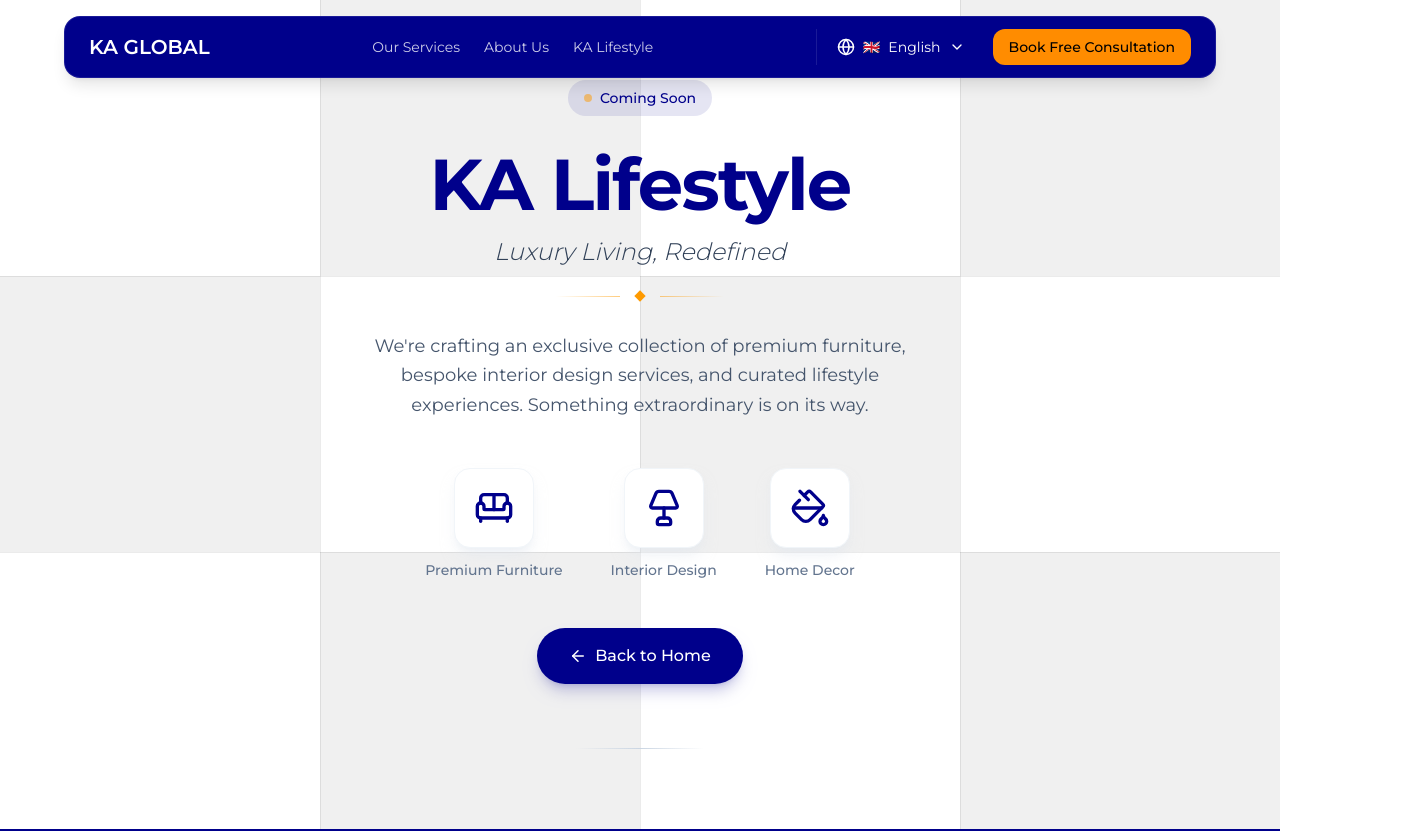
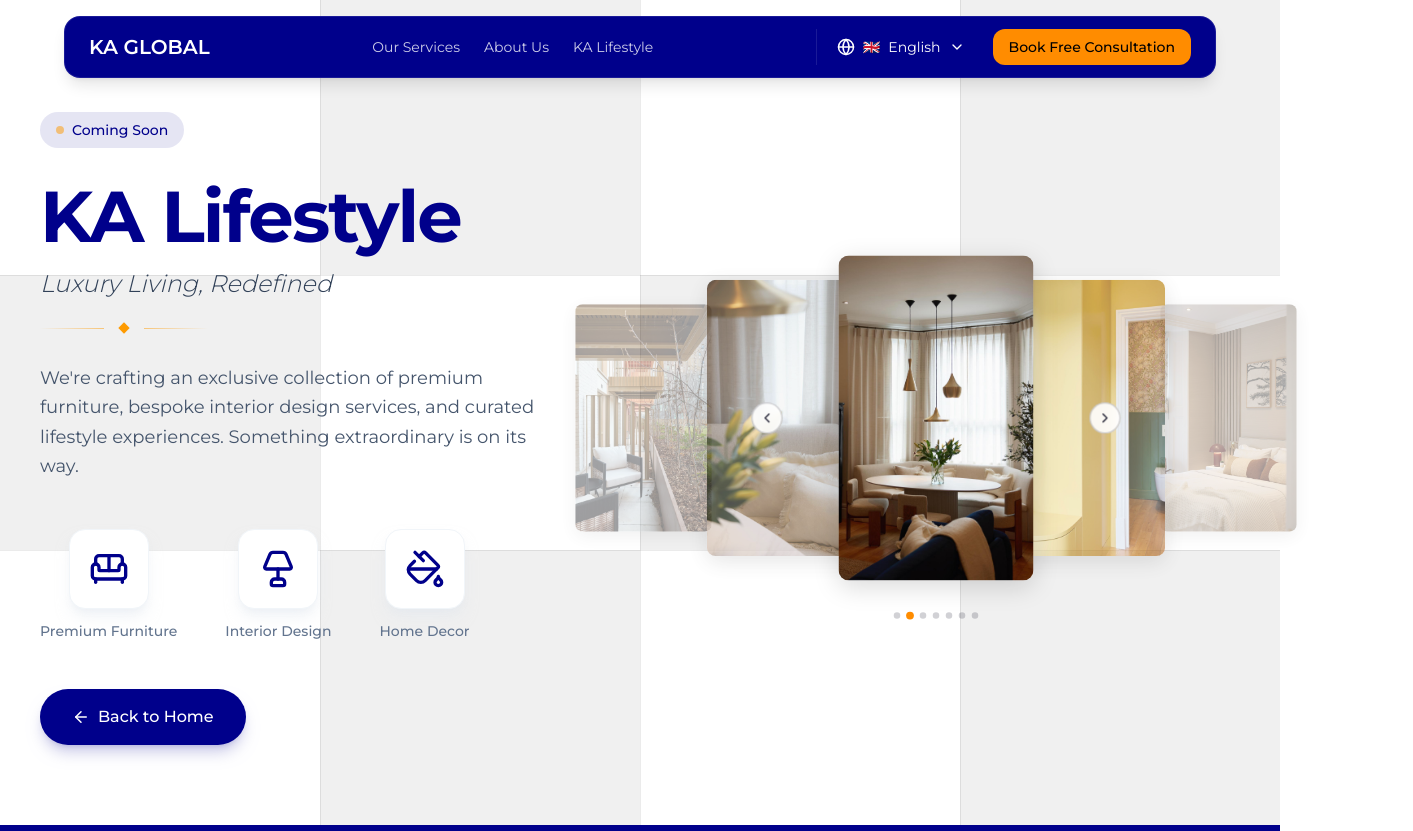
Before and after one commit to TekinDabaj/kemal-bey-project-real-estate-website, a Next.js app: page /en/lifestyle in a window 1280 px wide. Shown: the top 831 px of the page, 1413 px wide, since content can reach past the window. Built offline with nearby package versions, Linux system fonts and the light colour scheme.

Commit message:
Home pc update

```diff
--- a/app/[locale]/lifestyle/page.tsx
+++ b/app/[locale]/lifestyle/page.tsx
@@ -1,6 +1,7 @@
 import { Link } from '@/i18n/routing'
 import { ArrowLeft, Sofa, Lamp, PaintBucket } from 'lucide-react'
 import { getTranslations } from 'next-intl/server'
+import ImageCarousel from '@/components/ImageCarousel'
 
 export default async function LifestylePage() {
   const t = await getTranslations('lifestyle')
@@ -28,7 +29,9 @@ export default async function LifestylePage() {
         <div className="absolute top-[66.66%] left-0 w-full h-px bg-black/[0.08] dark:bg-white/[0.05]" />
       </div>
 
-      <div className="relative z-10 max-w-3xl mx-auto px-6 text-center py-20">
+      <div className="relative z-10 flex items-center gap-20 w-full max-w-7xl mx-auto px-10 py-20 pt-28">
+        {/* Left: Content */}
+        <div className="flex-1 min-w-0 max-w-lg">
           {/* Badge */}
           <div className="inline-flex items-center gap-2 bg-[#00008B]/10 text-[#00008B] px-4 py-2 rounded-full text-sm font-medium mb-8">
             <span className="w-2 h-2 bg-amber-500 rounded-full animate-pulse" />
@@ -46,25 +49,25 @@ export default async function LifestylePage() {
           </p>
 
           {/* Divider */}
-        <div className="flex items-center justify-center gap-4 mb-8">
+          <div className="flex items-center gap-4 mb-8">
             <div className="h-px w-16 bg-gradient-to-r from-transparent to-amber-500/50" />
             <div className="w-2 h-2 bg-amber-500 rotate-45" />
             <div className="h-px w-16 bg-gradient-to-l from-transparent to-amber-500/50" />
           </div>
 
           {/* Description */}
-        <p className="text-slate-600 dark:text-slate-400 text-lg max-w-xl mx-auto mb-12 leading-relaxed">
+          <p className="text-slate-600 dark:text-slate-400 text-lg max-w-xl mb-12 leading-relaxed">
             {t('description')}
           </p>
 
           {/* Feature Icons */}
-        <div className="flex items-center justify-center gap-8 md:gap-12 mb-12">
+          <div className="flex items-center gap-8 md:gap-12 mb-12">
             {features.map((feature, i) => (
               <div key={i} className="flex flex-col items-center gap-3 group">
-              <div className="w-16 h-16 md:w-20 md:h-20 bg-white rounded-2xl shadow-lg shadow-slate-200/50 flex items-center justify-center border border-slate-100 group-hover:border-amber-500/30 group-hover:shadow-amber-500/10 transition-all duration-300">
+                <div className="w-16 h-16 md:w-20 md:h-20 bg-white dark:bg-white/5 rounded-2xl shadow-lg shadow-slate-200/50 dark:shadow-none flex items-center justify-center border border-slate-100 dark:border-white/10 group-hover:border-amber-500/30 group-hover:shadow-amber-500/10 transition-all duration-300">
                   <feature.icon className="w-8 h-8 md:w-10 md:h-10 text-[#00008B] group-hover:text-amber-600 transition-colors" />
                 </div>
-              <span className="text-sm text-slate-500 font-medium">
+                <span className="text-sm text-slate-500 dark:text-slate-400 font-medium">
                   {t(`features.${feature.labelKey}`)}
                 </span>
               </div>
@@ -79,10 +82,11 @@ export default async function LifestylePage() {
             <ArrowLeft size={18} />
             {t('backToHome')}
           </Link>
+        </div>
 
-        {/* Bottom decorative line */}
-        <div className="mt-16 flex items-center justify-center">
-          <div className="h-px w-32 bg-gradient-to-r from-transparent via-slate-300 to-transparent" />
+        {/* Right: Image Carousel */}
+        <div className="flex-1 min-w-0 hidden md:block" style={{ transform: 'scale(0.65)', transformOrigin: 'center center' }}>
+          <ImageCarousel />
         </div>
       </div>
     </div>
```
Lines whose indentation alone changed are shown as unchanged.
